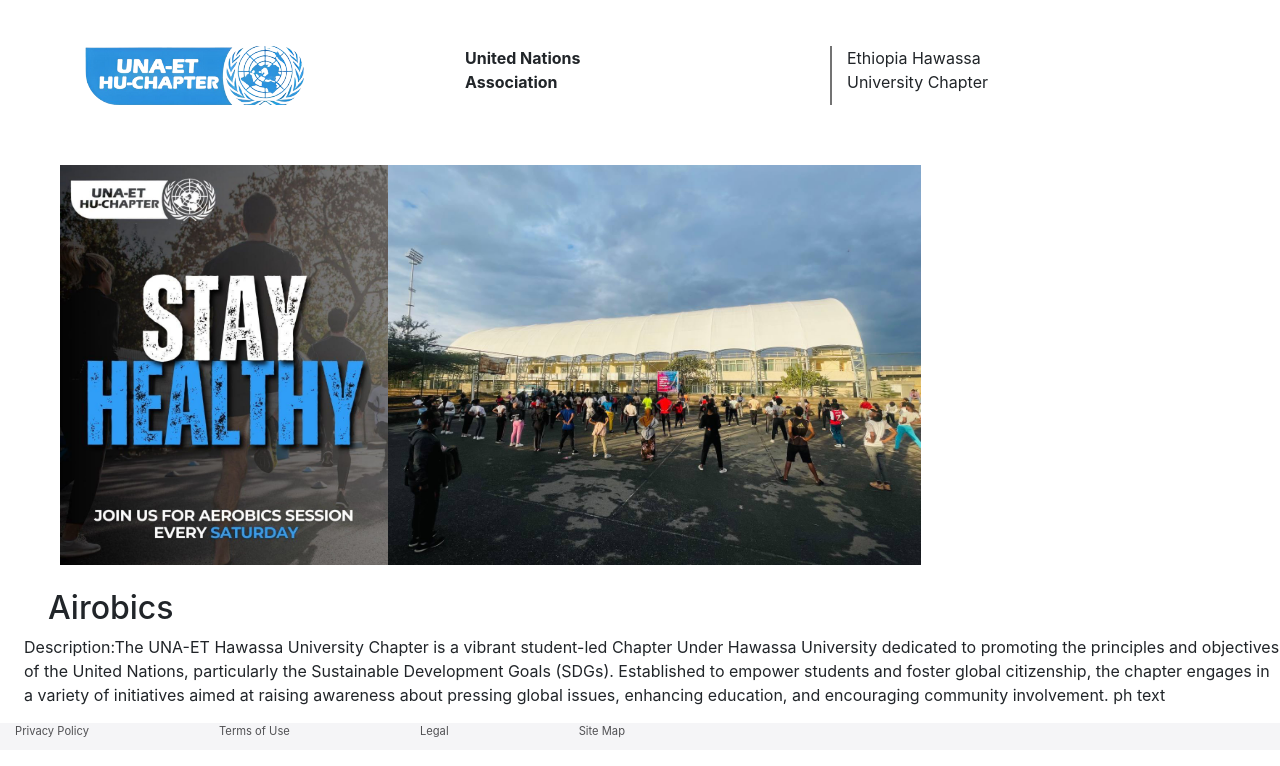
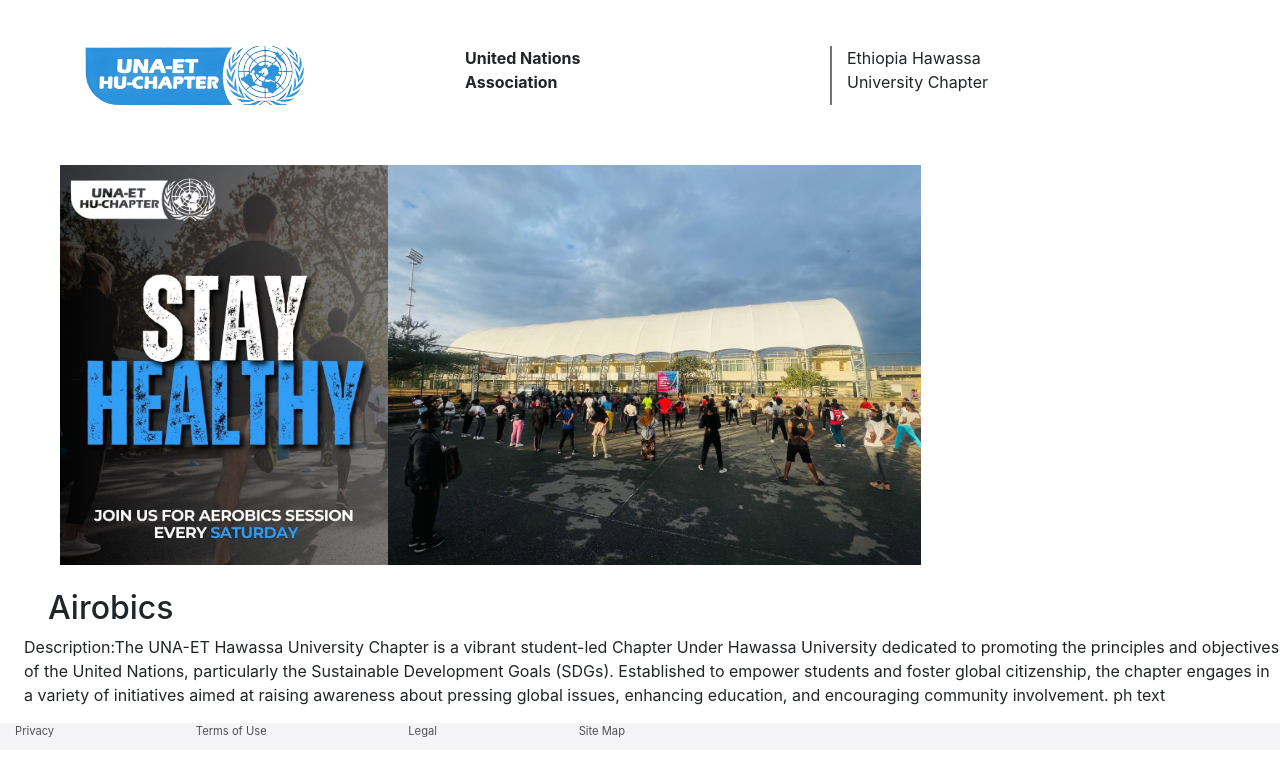
Before and after one commit to Solafides/UN-HU_web, a React (Vite) app: page / in a window 1280 px wide. Shown: the part 886-1652 px from the top of the page. Built offline with nearby package versions, Linux system fonts and the light colour scheme.

Commit message:
Update Footer.jsx

```diff
--- a/src/Components/Footer.jsx
+++ b/src/Components/Footer.jsx
@@ -8,7 +8,7 @@
 
 				<div className="footer-links-terms  col-sm-12 order-3 col-lg-6 order-lg-2 ">
 					<ul>
-						<li><a href="#">Privacy Policy</a></li>
+						<li><a href="#">Privacy</a></li>
 						<li><a href="#">Terms of Use</a></li>
 						<li><a href="#">Legal</a></li>
 						<li><a href="#">Site Map</a></li>
```
